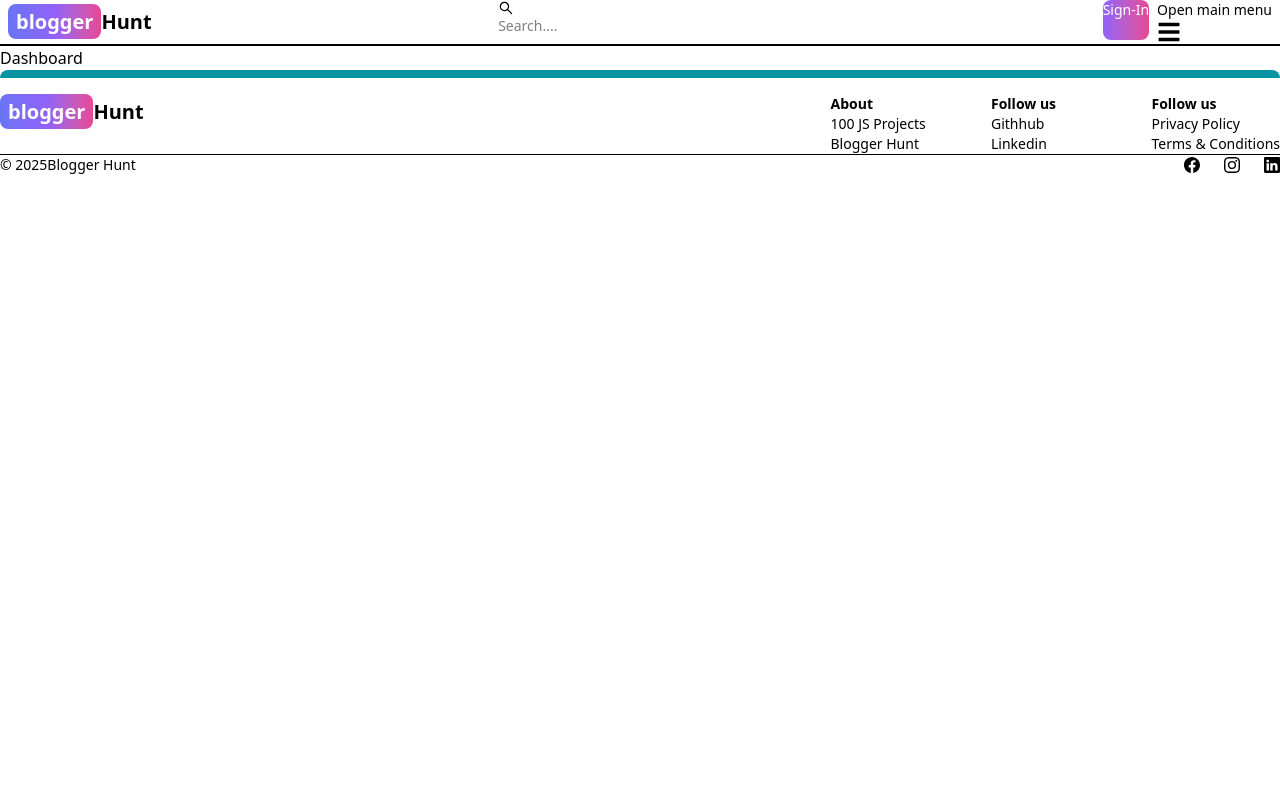
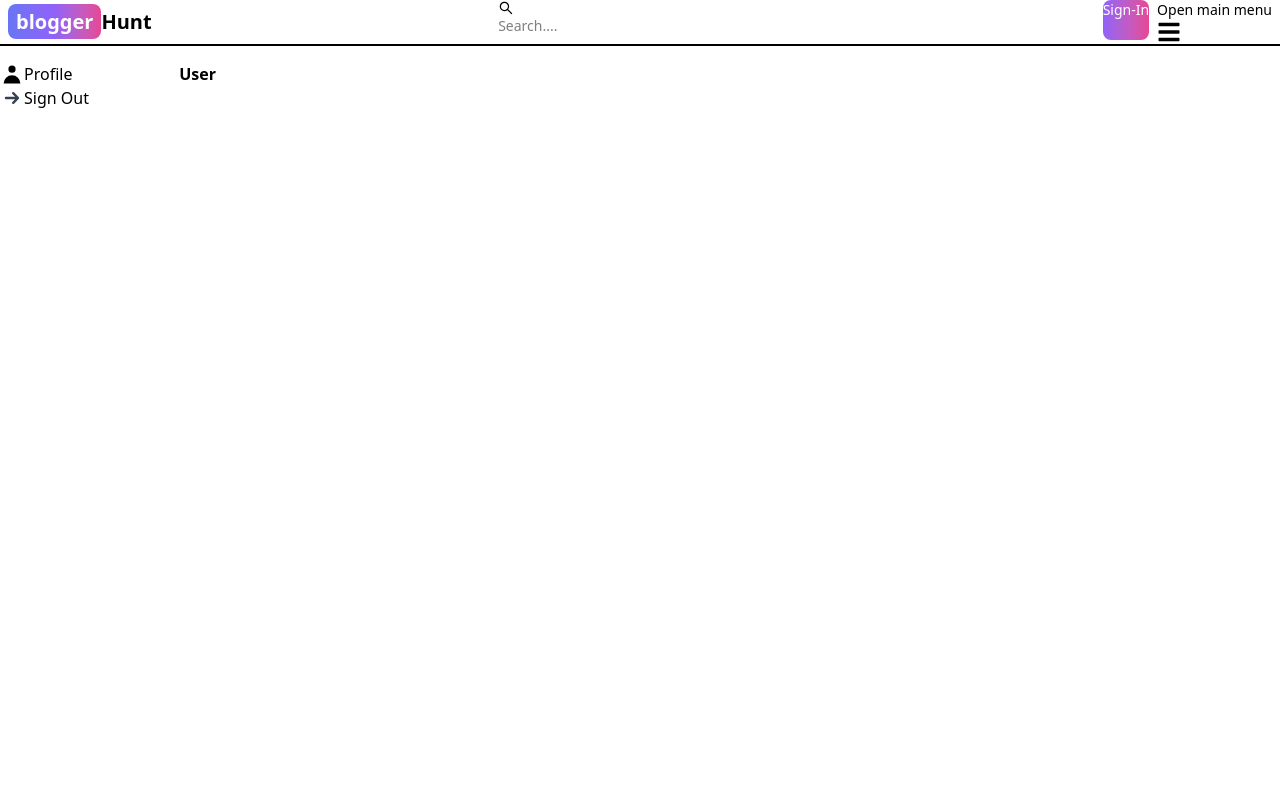
Before and after one commit to ChandraBose-11/blog-App-frontend, a React (Vite) app: page /dashboard in a window 1280 px wide. Shown: the top 800 px of the page. Built offline with nearby package versions, Linux system fonts and the light colour scheme.

Commit message:
complete sidebar of dashboard

```diff
--- /dev/null
+++ b/src/Components/DashProfile.jsx
@@ -0,0 +1,11 @@
+import React from 'react';
+
+const DashProfile = () => {
+    return (
+        <div>
+            <h1>DashProfile</h1>
+        </div>
+    );
+};
+
+export default DashProfile;
--- /dev/null
+++ b/src/Components/DashSidebar.jsx
@@ -0,0 +1,46 @@
+import React, { useEffect, useState } from "react";
+import { Sidebar, SidebarItem, SidebarItemGroup } from "flowbite-react";
+import { HiArrowSmRight, HiUser } from "react-icons/hi";
+import { Link, useLocation } from "react-router-dom";
+
+const DashSidebar = () => {
+  const location = useLocation();
+  const [tab, setTab] = useState("");
+  useEffect(() => {
+    const urlParams = new URLSearchParams(location.search);
+    const tabFromUrl = urlParams.get("tab");
+    // console.log(tabFromUrl);
+    if (tabFromUrl) {
+      setTab(tabFromUrl);
+    }
+  }, [location.search]);
+  return (
+    <div>
+      <Sidebar className="w-full md:w-56">
+        {/* <SidebarItem> */}
+          <SidebarItemGroup>
+            <Link to="/dashboard?tab=profile">
+              <SidebarItem
+                active={tab === "profile"}
+                icon={HiUser}
+                label={"User"}
+                labelColor="dark"
+              >
+                Profile
+              </SidebarItem>
+            </Link>
+            <SidebarItem
+              active
+              icon={HiArrowSmRight}
+              className="cursor-pointer"
+            >
+              Sign Out
+            </SidebarItem>
+          </SidebarItemGroup>
+        {/* </SidebarItem> */}
+      </Sidebar>
+    </div>
+  );
+};
+
+export default DashSidebar;
--- a/src/Pages/Dashboard.jsx
+++ b/src/Pages/Dashboard.jsx
@@ -1,11 +1,31 @@
-import React from 'react';
+import React, { useEffect, useState } from "react";
+import { useLocation } from "react-router-dom";
+import DashSidebar from "../Components/DashSidebar";
+import DashProfile from "../Components/DashProfile";
 
 const Dashboard = () => {
-    return (
-        <div>
-           <h1>Dashboard</h1>
+  const location = useLocation();
+  const [tab, setTab] = useState("");
+  useEffect(() => {
+    const urlParams = new URLSearchParams(location.search);
+    const tabFromUrl = urlParams.get("tab");
+    // console.log(tabFromUrl);
+    if (tabFromUrl) {
+      setTab(tabFromUrl);
+    }
+  }, [location.search]);
+  return (
+    <div>
+      <div className="min-h-screen flex flex-col md:flex-row">
+        <div className="md:w-56">
+          {/* Sidebar */}
+          <DashSidebar />
         </div>
-    );
+        {/* Profile */}
+        {tab === "profile" && <DashProfile />}
+      </div>
+    </div>
+  );
 };
 
 export default Dashboard;
```
